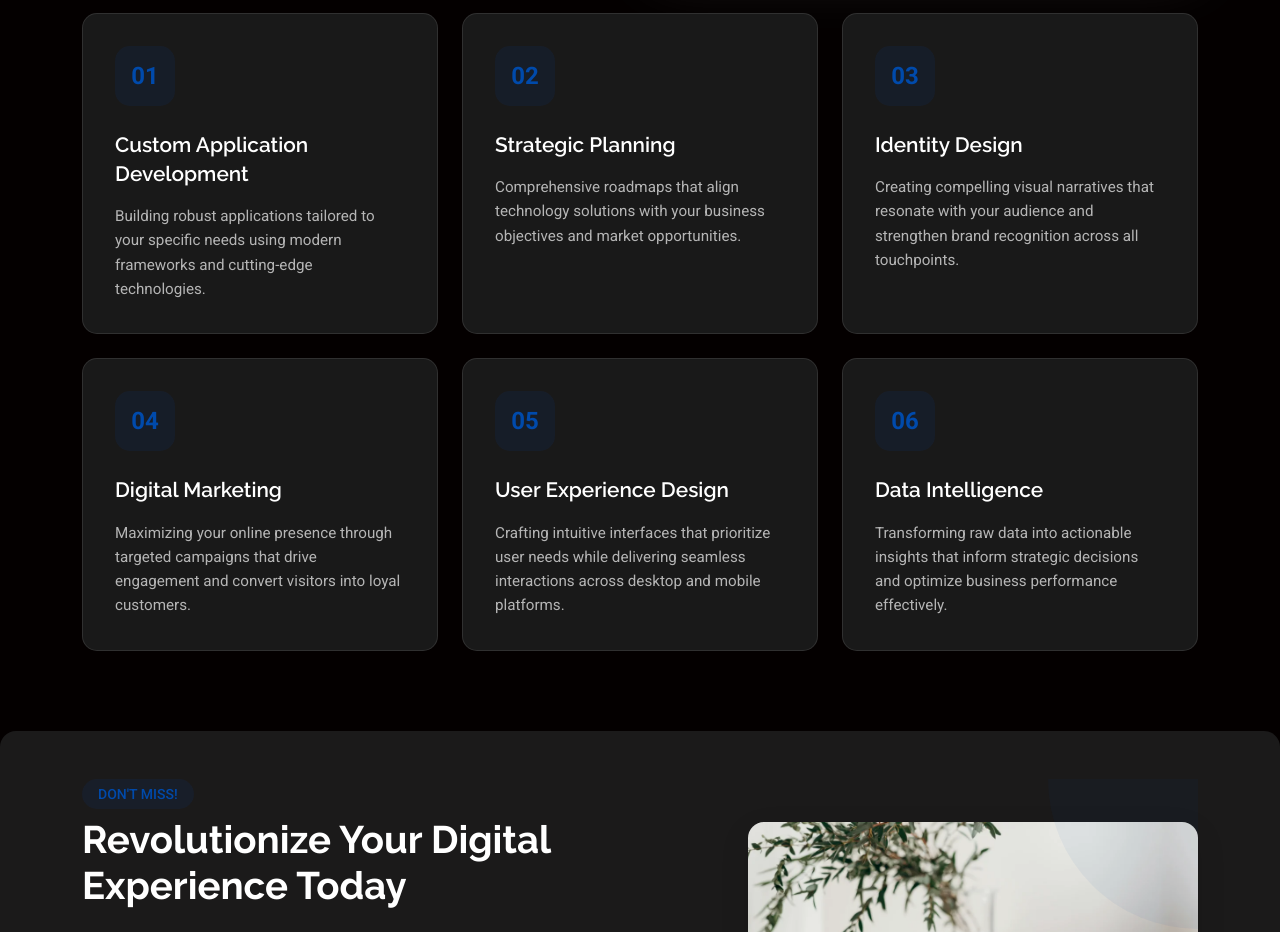
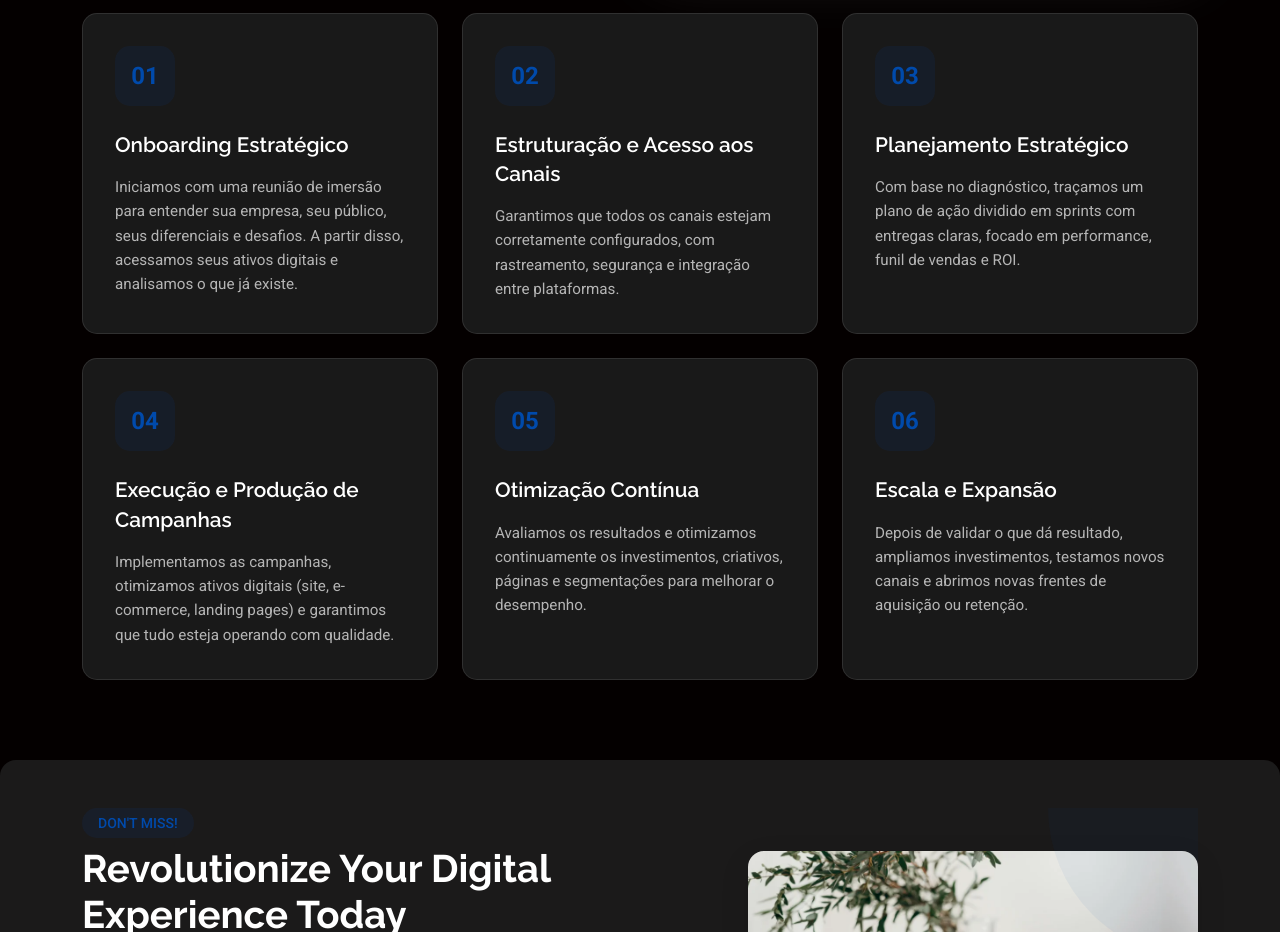
Before and after one commit to EdilanGomes/Instant, a plain HTML site: page index.html in a window 1280 px wide. Shown: the part 4920-5852 px from the top of the page. Drawn offline with Linux system fonts and the light colour scheme.

Commit message:
onboarding

```diff
--- a/index.html
+++ b/index.html
@@ -664,9 +664,9 @@ Estamos comprometidos em continuar nossa trajetória de sucesso, oferecendo solu
                 </div>
                 <div class="card-content">
                   <h5 class="service-title">
-                    <a href="#">Custom Application Development</a>
+                    <a href="#">Onboarding Estratégico</a>
                   </h5>
-                  <p class="service-description">Building robust applications tailored to your specific needs using modern frameworks and cutting-edge technologies.</p>
+                  <p class="service-description">Iniciamos com uma reunião de imersão para entender sua empresa, seu público, seus diferenciais e desafios. A partir disso, acessamos seus ativos digitais e analisamos o que já existe.</p>
                 </div>
               </div>
             </div><!-- End Service Card -->
@@ -678,9 +678,9 @@ Estamos comprometidos em continuar nossa trajetória de sucesso, oferecendo solu
                 </div>
                 <div class="card-content">
                   <h5 class="service-title">
-                    <a href="#">Strategic Planning</a>
+                    <a href="#">Estruturação e Acesso aos Canais</a>
                   </h5>
-                  <p class="service-description">Comprehensive roadmaps that align technology solutions with your business objectives and market opportunities.</p>
+                  <p class="service-description">Garantimos que todos os canais estejam corretamente configurados, com rastreamento, segurança e integração entre plataformas.</p>
                 </div>
               </div>
             </div><!-- End Service Card -->
@@ -692,9 +692,9 @@ Estamos comprometidos em continuar nossa trajetória de sucesso, oferecendo solu
                 </div>
                 <div class="card-content">
                   <h5 class="service-title">
-                    <a href="#">Identity Design</a>
+                    <a href="#">Planejamento Estratégico</a>
                   </h5>
-                  <p class="service-description">Creating compelling visual narratives that resonate with your audience and strengthen brand recognition across all touchpoints.</p>
+                  <p class="service-description">Com base no diagnóstico, traçamos um plano de ação dividido em sprints com entregas claras, focado em performance, funil de vendas e ROI.</p>
                 </div>
               </div>
             </div><!-- End Service Card -->
@@ -706,9 +706,9 @@ Estamos comprometidos em continuar nossa trajetória de sucesso, oferecendo solu
                 </div>
                 <div class="card-content">
                   <h5 class="service-title">
-                    <a href="#">Digital Marketing</a>
+                    <a href="#">Execução e Produção de Campanhas</a>
                   </h5>
-                  <p class="service-description">Maximizing your online presence through targeted campaigns that drive engagement and convert visitors into loyal customers.</p>
+                  <p class="service-description">Implementamos as campanhas, otimizamos ativos digitais (site, e-commerce, landing pages) e garantimos que tudo esteja operando com qualidade.</p>
                 </div>
               </div>
             </div><!-- End Service Card -->
@@ -720,9 +720,9 @@ Estamos comprometidos em continuar nossa trajetória de sucesso, oferecendo solu
                 </div>
                 <div class="card-content">
                   <h5 class="service-title">
-                    <a href="#">User Experience Design</a>
+                    <a href="#">Otimização Contínua</a>
                   </h5>
-                  <p class="service-description">Crafting intuitive interfaces that prioritize user needs while delivering seamless interactions across desktop and mobile platforms.</p>
+                  <p class="service-description">Avaliamos os resultados e otimizamos continuamente os investimentos, criativos, páginas e segmentações para melhorar o desempenho.</p>
                 </div>
               </div>
             </div><!-- End Service Card -->
@@ -734,9 +734,9 @@ Estamos comprometidos em continuar nossa trajetória de sucesso, oferecendo solu
                 </div>
                 <div class="card-content">
                   <h5 class="service-title">
-                    <a href="#">Data Intelligence</a>
+                    <a href="#">Escala e Expansão</a>
                   </h5>
-                  <p class="service-description">Transforming raw data into actionable insights that inform strategic decisions and optimize business performance effectively.</p>
+                  <p class="service-description">Depois de validar o que dá resultado, ampliamos investimentos, testamos novos canais e abrimos novas frentes de aquisição ou retenção.</p>
                 </div>
               </div>
             </div><!-- End Service Card -->
```
